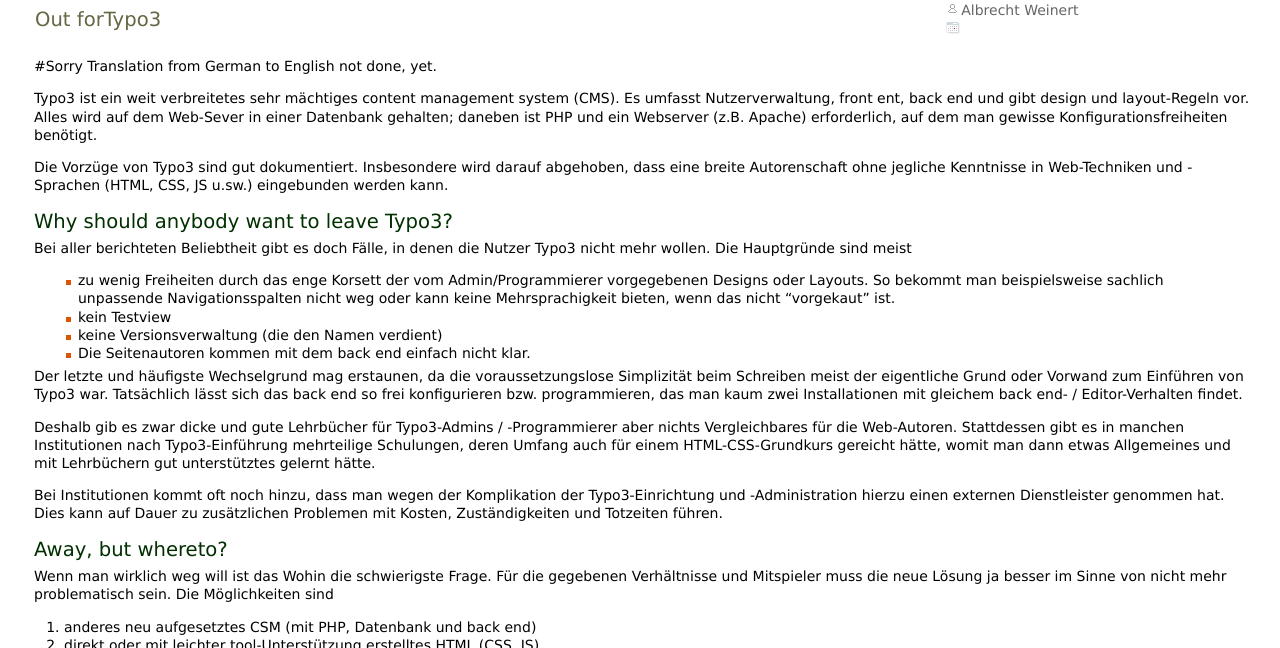
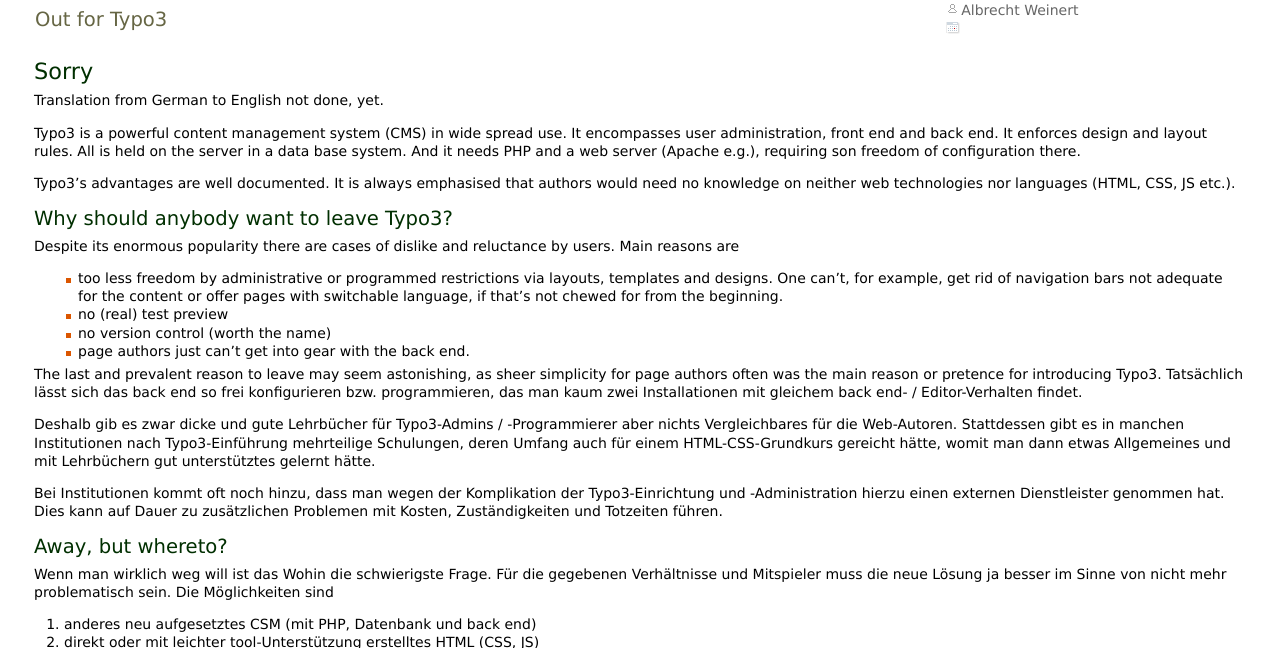
Before and after one commit to a-weinert/a-weinert.github.io, a Jekyll site: the page built from _posts/2019-11-03-leaveTypo3.md, in a window 1280 px wide and 900 px high, scrolled down 281 px, cut to the strip 252-900 px from the top of the window. Built offline with Jekyll 4.4.1, drawn with Linux system fonts in a browser that asks for light colours; some of the changed text lies outside the part shown.

Commit message:
leaveTypo3 corr.

````diff
--- a/_posts/2019-11-03-leaveTypo3.md
+++ b/_posts/2019-11-03-leaveTypo3.md
@@ -1,6 +1,6 @@
 ---
 layout: weAutPost
-title: Out forTypo3
+title: Out for Typo3
 bigTitle: Aus für Typo3
 permalink: /:title.html
 date:   2019-11-03
@@ -15,34 +15,34 @@
 commentIssueId: 4
 commentShare:
 ---
-#Sorry
+# Sorry
 Translation from German to English not done, yet.
 
-Typo3 ist ein weit verbreitetes sehr mächtiges content management system
-(CMS). Es umfasst Nutzerverwaltung, front ent, back end und gibt design und
-layout-Regeln vor. Alles wird auf dem Web-Sever in einer Datenbank gehalten;
-daneben ist PHP und ein Webserver (z.B. Apache) erforderlich, auf dem man
-gewisse Konfigurationsfreiheiten benötigt.
+Typo3 is a powerful content management system (CMS) in wide spread use. It
+encompasses user administration, front end and back end. It enforces design
+and layout rules. All is held on the server in a data base system. And it
+needs PHP and a web server (Apache e.g.), requiring son freedom of
+configuration there.
 
-Die Vorzüge von Typo3 sind gut dokumentiert. Insbesondere wird darauf
-abgehoben, dass eine breite Autorenschaft ohne jegliche Kenntnisse in
-Web-Techniken und -Sprachen (HTML, CSS, JS u.sw.) eingebunden werden kann.
+Typo3's advantages are well documented. It is always emphasised that authors
+would need no knowledge on neither web technologies nor languages (HTML, CSS,
+JS etc.).
 
 ## Why should anybody want to leave Typo3?
 
-Bei aller berichteten Beliebtheit gibt es doch Fälle, in denen die Nutzer
-Typo3 nicht mehr wollen. Die Hauptgründe sind meist
- - zu wenig Freiheiten durch das enge Korsett der vom Admin/Programmierer
-   vorgegebenen Designs oder Layouts. So bekommt man beispielsweise
-   sachlich unpassende Navigationsspalten nicht weg oder kann keine
-   Mehrsprachigkeit bieten, wenn das nicht "vorgekaut" ist.
- - kein Testview
- - keine Versionsverwaltung (die den Namen verdient)
- - Die Seitenautoren kommen mit dem back end einfach nicht klar.
+Despite its enormous popularity there are cases of dislike and reluctance by
+users. Main reasons are
+ - too less freedom by administrative or programmed restrictions via layouts,
+   templates and designs. One can't, for example, get rid of navigation bars
+   not adequate for the content or offer pages with switchable language, if
+   that's not chewed for from the beginning.
+ - no (real) test preview
+ - no version control (worth the name)
+ - page authors just can't get into gear with the back end.
 
-Der letzte und häufigste Wechselgrund mag erstaunen, da die
-voraussetzungslose Simplizität beim Schreiben meist der eigentliche Grund
-oder Vorwand zum Einführen von Typo3 war. Tatsächlich lässt sich das back end
+The last and prevalent reason to leave may seem astonishing, as sheer
+simplicity for page authors often was the main reason or pretence for
+introducing Typo3. Tatsächlich lässt sich das back end
 so frei konfigurieren bzw. programmieren, das man kaum zwei Installationen
 mit gleichem back end- / Editor-Verhalten findet.
 
@@ -139,22 +139,3 @@
 kann. Findet man aber n .html-Seiten, die bis auf Titel und einen
 Inhaltsblock gleich sind, macht man daraus recht leicht 1 Template und n
 .md- (markdown) Dateien. Wenn man das beherrscht, ist das Eis gebrochen.
-
-
-
-
-Codeblock markdown (test):
-
-```Markdown
-Wenn man dabei ist, sollte man style sheets, Skripte und grundlegende Bilder
-in solchen Struktur (ab site root) ablegen.
-'''
-├── assets
-|   ├── css
-|   ├── images
-|   └── js
-'''
-Dies entspricht den Gepflogenheiten bei Jekyll.
-
-## Dr. Jekylls markdown
-```
````
Also changed, not shown: _posts/2019-11-03-leaveTypo3_de.md (+5 -24 lines).
